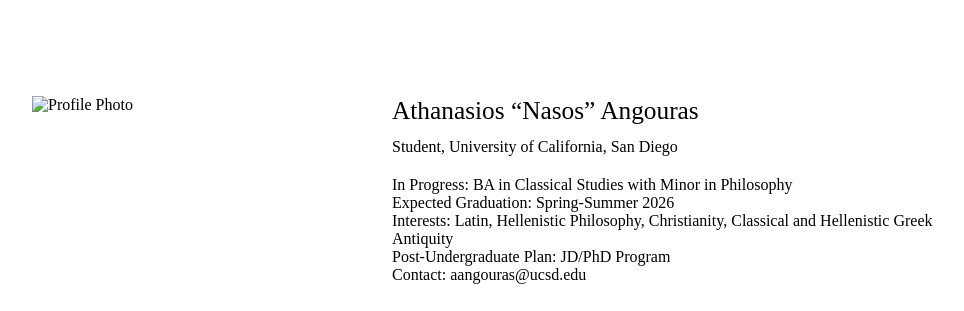
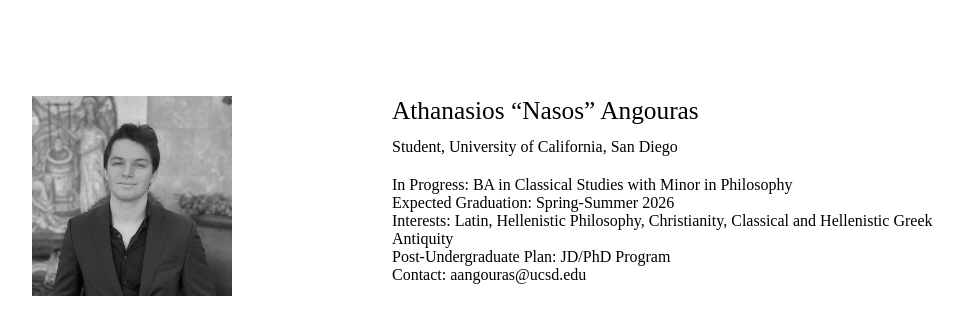
Before and after one commit to athanasiosalexandria/skepticism, a plain HTML site: page index.html in a window 1280 px wide. Shown: the top 311 px of the page, without its empty margins (148-1112 px from the left). Drawn offline with Linux system fonts and the light colour scheme; a web font is replaced by a local one.

Commit message:
Update index.html

```diff
--- a/index.html
+++ b/index.html
@@ -85,7 +85,7 @@
 </head>
 <body>
   <div class="container">
-    <img src="images/image1.png" width="200" height="200" alt="Profile Photo" class="profile-image">
+    <img src="images/profileimage.png" width="200" height="200" alt="Profile Photo" class="profile-image">
     <div class="text-section">
       <p class="c1">Athanasios “Nasos” Angouras</p>
       <p class="c3 student-line">Student, University of California, San Diego</p>
```
